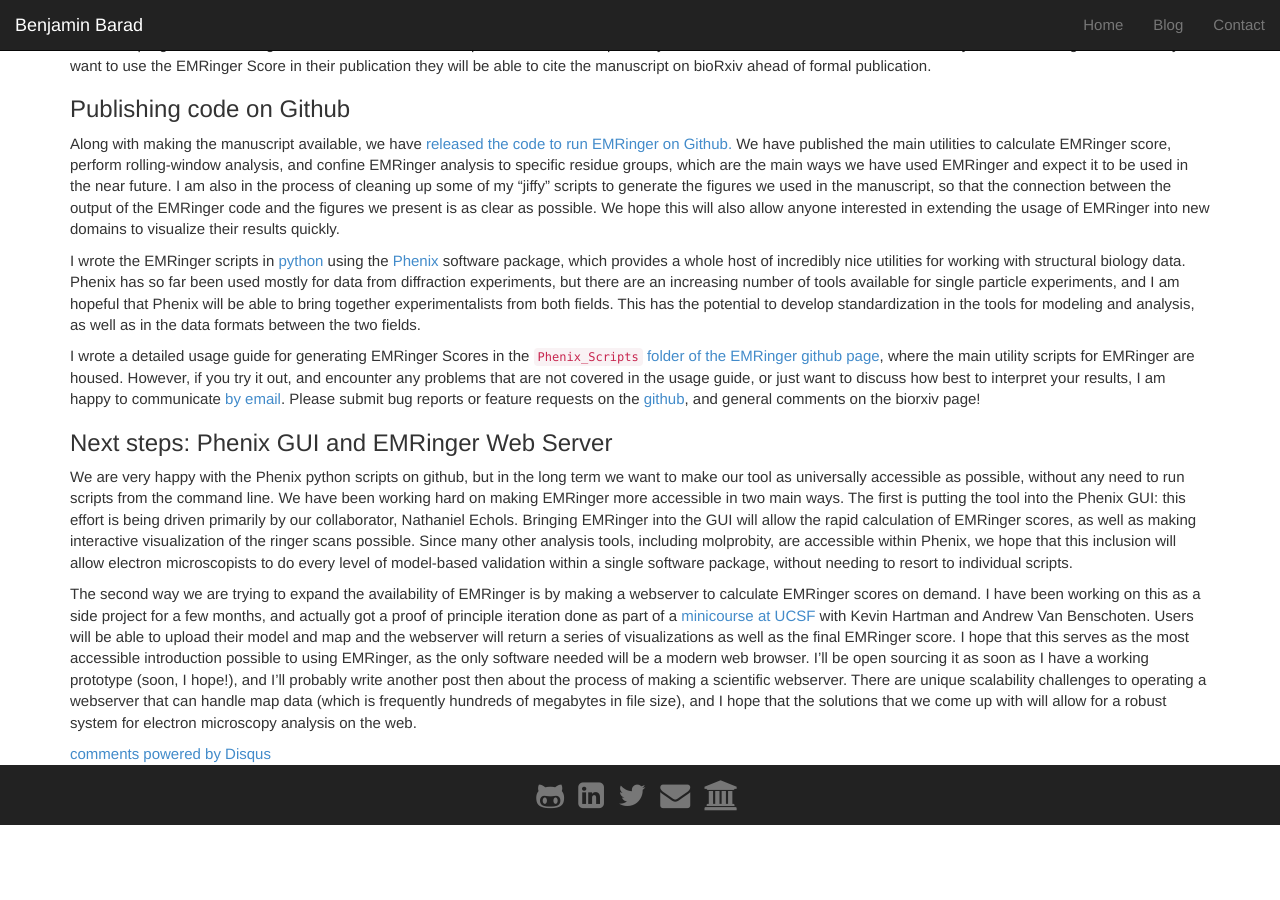
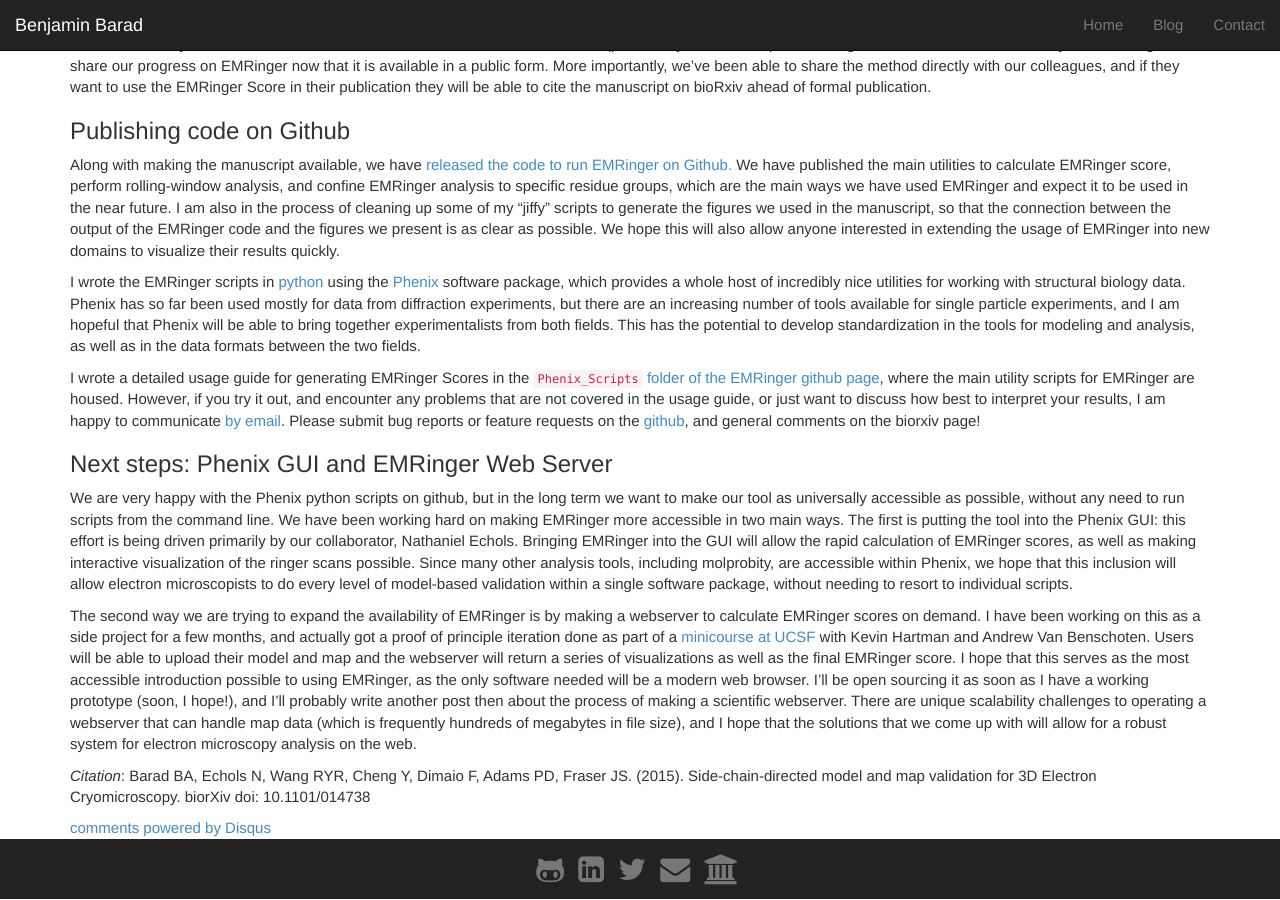
Before and after one commit to bbarad/bbarad.github.io, a Jekyll site: the page built from _posts/2015-02-17-EMRinger.md, in a window 1280 px wide and 900 px high, scrolled down 2559 px. Built offline with Jekyll 4.4.1, drawn with Linux system fonts in a browser that asks for light colours; nearby versions of some CDN libraries; comment, search, counter and statistics services are not loaded; before the commit the page ends 3385 px from its top, so only the background shows below that; some of the changed text lies outside the part shown.

Commit message:
citation

```diff
--- a/_posts/2015-02-17-EMRinger.md
+++ b/_posts/2015-02-17-EMRinger.md
@@ -4,7 +4,7 @@ layout: post
 group: blog
 ---
 
-For the past year, I have been working in the [Fraser Lab](http://fraserlab.com) on developing an analysis framework, which we call **EMRinger**, for doing model-to-map validation in the burgeoning field of near-atomic-resolution single particle electron cryomicroscopy (cryo-EM). We recently submitted our paper for review; at the same time, we preprinted it in [bioRxiv](http://dx.doi.org/10.1101/014738) and [open sourced the code](https://github.com/fraser-lab/EMRinger). We hope that even as the article undergoes the peer review process, the tool will be available for scientists hoping to get an independent metric for progress in their refinement. We also hope people will be able to start including it as a "Table 1" metric now that the code and the manuscript are available. We have already been using EMRinger with our collaborators for a few months, and we are excited to see how it gets used now that it is out in the wild!
+For the past year, I have been working in the [Fraser Lab](http://fraserlab.com) on developing an analysis framework, which we call **EMRinger**, for doing model-to-map validation in the burgeoning field of near-atomic-resolution single particle electron cryomicroscopy (cryo-EM). We recently submitted our paper for review; at the same time, we preprinted it in [bioRxiv](http://biorxiv.org/content/early/2015/02/03/014738) (doi: 10.1101/014738) and [open sourced the code](https://github.com/fraser-lab/EMRinger). We hope that even as the article undergoes the peer review process, the tool will be available for scientists hoping to get an independent metric for progress in their refinement. We also hope people will be able to start including it as a "Table 1" metric now that the code and the manuscript are available. We have already been using EMRinger with our collaborators for a few months, and we are excited to see how it gets used now that it is out in the wild!
 
 The manuscript is the best place to get scientific details about the work, but I am writing this post to talk informally about the method, as well as the process of developing it and the preprinting experience.
 
@@ -184,3 +184,5 @@ I wrote a detailed usage guide for generating EMRinger Scores in the [`Phenix_Sc
 We are very happy with the Phenix python scripts on github, but in the long term we want to make our tool as universally accessible as possible, without any need to run scripts from the command line. We have been working hard on making EMRinger more accessible in two main ways. The first is putting the tool into the Phenix GUI: this effort is being driven primarily by our collaborator, Nathaniel Echols. Bringing EMRinger into the GUI will allow the rapid calculation of EMRinger scores, as well as making interactive visualization of the ringer scans possible. Since many other analysis tools, including molprobity, are accessible within Phenix, we hope that this inclusion will allow electron microscopists to do every level of model-based validation within a single software package, without needing to resort to individual scripts.
 
 The second way we are trying to expand the availability of EMRinger is by making a webserver to calculate EMRinger scores on demand. I have been working on this as a side project for a few months, and actually got a proof of principle iteration done as part of a [minicourse at UCSF](https://www.cgl.ucsf.edu/Outreach/bmi219/) with Kevin Hartman and Andrew Van Benschoten. Users will be able to upload their model and map and the webserver will return a series of visualizations as well as the final EMRinger score. I hope that this serves as the most accessible introduction possible to using EMRinger, as the only software needed will be a modern web browser. I'll be open sourcing it as soon as I have a working prototype (soon, I hope!), and I'll probably write another post then about the process of making a scientific webserver. There are unique scalability challenges to operating a webserver that can handle map data (which is frequently hundreds of megabytes in file size), and I hope that the solutions that we come up with will allow for a robust system for electron microscopy analysis on the web.
+
+*Citation*: Barad BA, Echols N, Wang RYR, Cheng Y, Dimaio F, Adams PD, Fraser JS. (2015). Side-chain-directed model and map validation for 3D Electron Cryomicroscopy. biorXiv doi: 10.1101/014738
```
